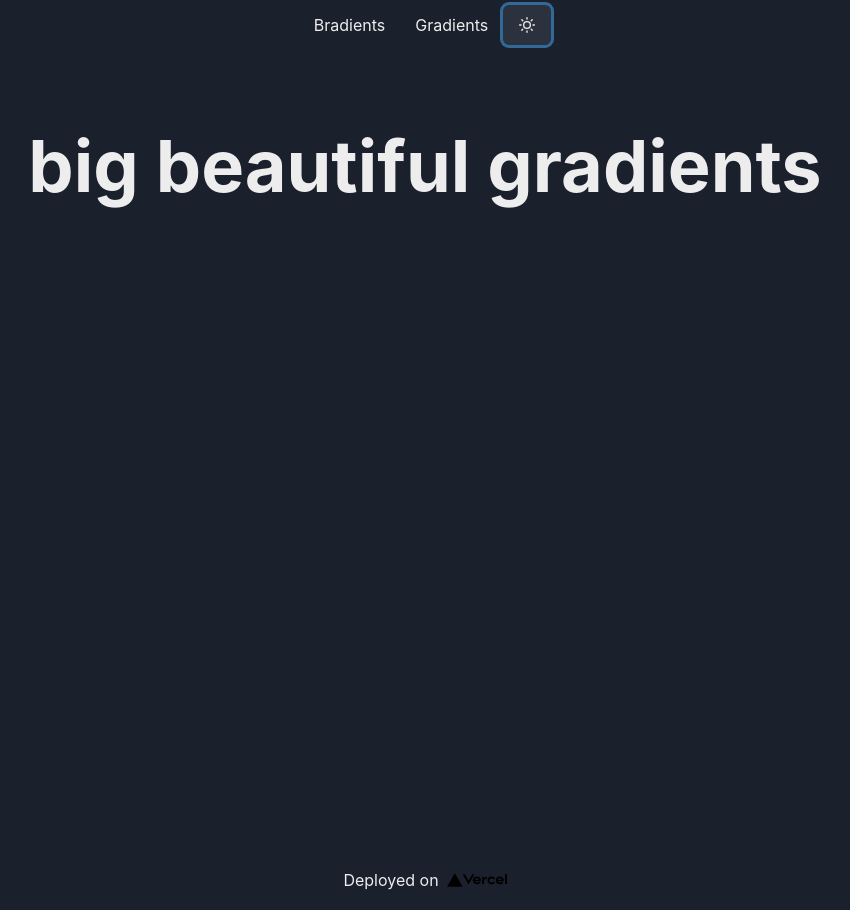
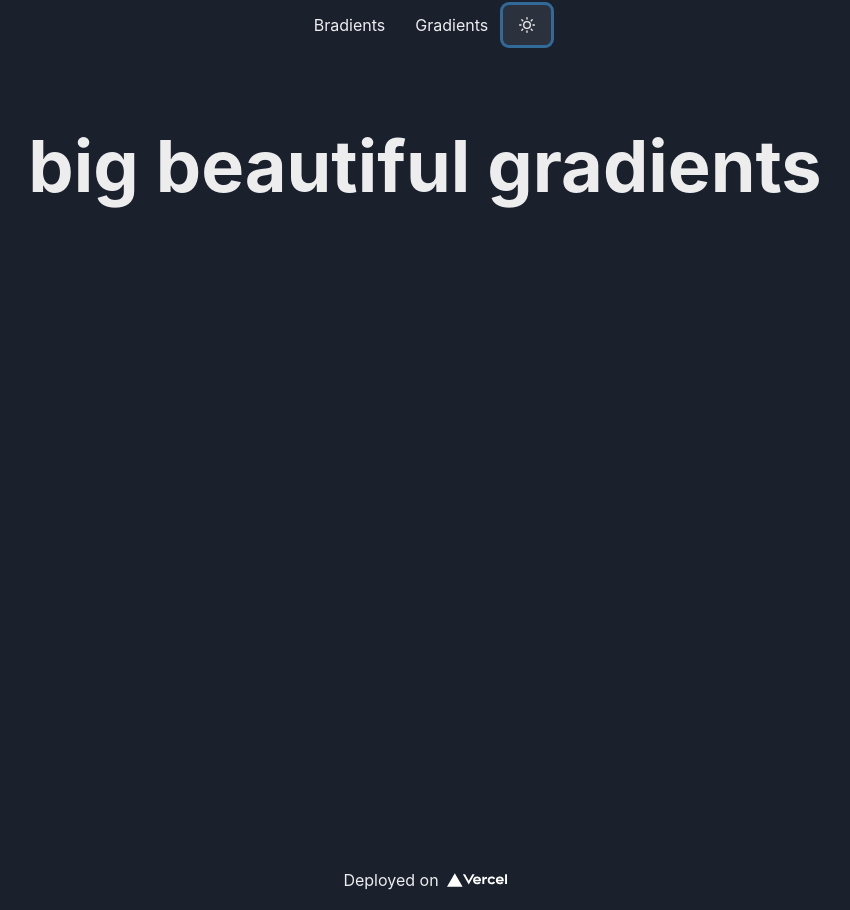
Before and after one commit to Maniktherana/archives, a Next.js app: page / in a window 1280 px wide. Both pictures are taken after a click on the button 742 px from the left and 25 px from the top of the page. Shown: the whole page, without its empty margins (215-1065 px from the left). Built offline with nearby package versions, Linux system fonts and the light colour scheme.

Commit message:
Update vercel colormode

```diff
--- a/components/Footer.js
+++ b/components/Footer.js
@@ -1,7 +1,8 @@
-import { Image } from '@chakra-ui/react'
+import { Image, useColorMode } from '@chakra-ui/react'
 import footerStyles from '../styles/Footer.module.css'
 
 export const Footer = () => {
+  const { colorMode, toggleColorMode } = useColorMode()
   return (
     <footer className={footerStyles.footer}>
         <a
@@ -11,7 +12,9 @@ export const Footer = () => {
         >
           Deployed on{' '}
           <span className={footerStyles.logo}>
-            <Image src="/vercel.svg" alt="Vercel Logo" boxSize='60px' ml={2} />
+          {colorMode === "dark" ?
+          <Image src="/vercel-logotype-light.svg" alt="Vercel Logo Light" boxSize='60px' ml={2} /> :
+          <Image src="/vercel-logotype-dark.svg" alt="Vercel Logo Dark" boxSize='60px' ml={2} />}
           </span>
         </a>
       </footer>
```
Also changed, not shown: public/vercel-logotype-dark.svg (added), public/vercel-logotype-light.svg (added).
